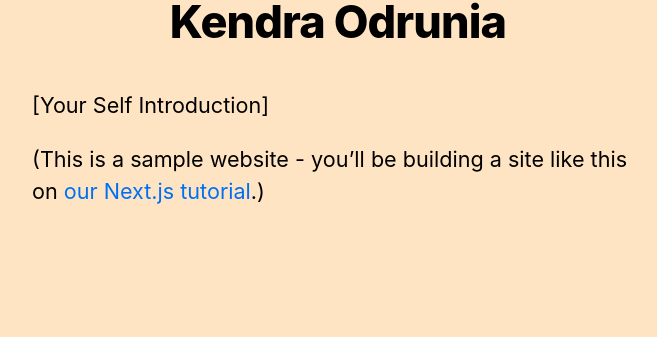
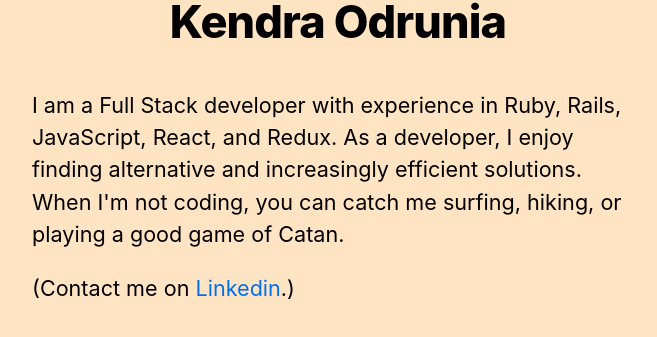
Before and after one commit to kendraodru/NextjsDemo, a Next.js app: page / in a window 1280 px wide. Shown: the part 221-558 px from the top of the page, without its empty margins (302-959 px from the left). Built offline with nearby package versions, Linux system fonts and the light colour scheme.

Commit message:
added new css

```diff
--- a/pages/index.js
+++ b/pages/index.js
@@ -9,10 +9,13 @@ export default function Home() {
         <title>{siteTitle}</title>
       </Head>
       <section className={utilStyles.headingMd}>
-        <p>[Your Self Introduction]</p>
+        <p>I am a Full Stack developer with experience in Ruby, Rails,
+          JavaScript, React, and Redux. As a developer, I enjoy finding
+          alternative and increasingly efficient solutions. When I'm not coding,
+          you can catch me surfing, hiking, or playing a good game of Catan.</p>
         <p>
-          (This is a sample website - you’ll be building a site like this on{' '}
-          <a href="https://nextjs.org/learn">our Next.js tutorial</a>.)
+          (Contact me on {' '}
+          <a href="https://www.linkedin.com/in/kendra-odrunia-9272441a4/">Linkedin</a>.)
         </p>
       </section>
     </Layout>
--- /dev/null
+++ b/styles/alert.module.css
@@ -0,0 +1,6 @@
+.success {
+  color: green;
+}
+.error {
+  color: red;
+}
```
